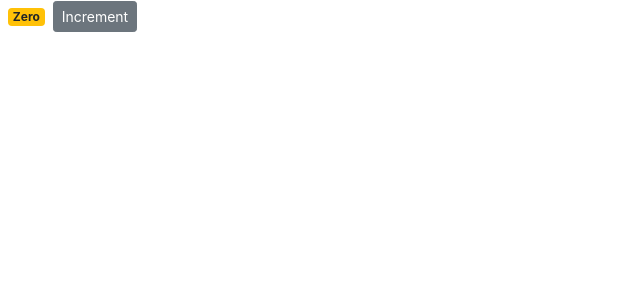
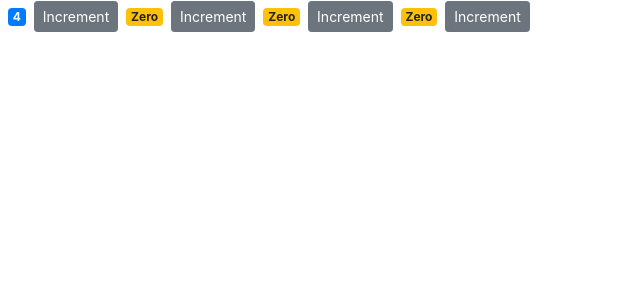
Before and after one commit to beeaklilu/react-repo, a React (Create React App) app in the folder react-app/: page / in a window 1280 px wide. Shown: the top 300 px of the page, without its empty margins (0-640 px from the left). Built offline with nearby package versions, Linux system fonts and the light colour scheme.

Commit message:
Handle list of components, pass values using props

```diff
--- a/react-app/src/components/counter.jsx
+++ b/react-app/src/components/counter.jsx
@@ -3,7 +3,7 @@
 
 class Counter extends Component {
     state  = {
-        count: 0,
+        value: this.props.value,
         tags: ['tag1','tag2','tag3']
 
     };
@@ -12,13 +12,14 @@
     //     // this.handleIncrement = this.handleIncrement.bind(this);
     // }
     handleIncrement = () => {
-        this.setState({count: this.state.count + 1})
+        this.setState({count: this.state.value + 1})
     }
     render() {
+        console.log('props', this.props)
         return (
         <React.Fragment>
             <span className={this.getBadgeClasses()}>{this.formatCount()}</span>
-            <button onClick={this.handleIncrement} className="btn btn-secondary btn-sm">Increment</button>
+            <button onClick={() => this.handleIncrement()} className="btn btn-secondary btn-sm">Increment</button>
 
             </React.Fragment>);
     }
@@ -29,12 +30,12 @@
     }
     getBadgeClasses() {
         let classes = "badge m-2 badge-";
-        classes += this.state.count === 0 ? "warning" : "primary";
+        classes += this.state.value === 0 ? "warning" : "primary";
         return classes;
     }
     formatCount(){
-        const {count} = this.state
-        return count === 0 ? 'Zero' : count;
+        const {value} = this.state
+        return value === 0 ? 'Zero' : value;
     }
 }
 
--- /dev/null
+++ b/react-app/src/components/counters.jsx
@@ -0,0 +1,22 @@
+import React, { Component } from 'react';
+import Counter from './counter';
+
+class Counters extends Component {
+    state = {
+        counters: [
+            {id: 1, value: 4},
+            {id: 2, value: 0},
+            {id: 3, value: 0},
+            {id: 4, value: 0},
+        ]
+     }
+    render() {
+        return ( <div>
+           {this.state.counters.map(counter =>
+           <Counter key={counter.id} value={counter.value} selected={true}
+           />)}
+        </div> );
+    }
+}
+
+export default Counters;
--- a/react-app/src/index.js
+++ b/react-app/src/index.js
@@ -3,10 +3,10 @@
 import './index.css'
 import App from './App';
 import "bootstrap/dist/css/bootstrap.css";
-import Counter from './components/counter';
+import Counters from './components/counters';
 
 
 
 const element = <h1>Hello World</h1>;
-ReactDOM.render(<Counter/>, document.getElementById('root'));
+ReactDOM.render(<Counters/>, document.getElementById('root'));
 console.log(element);
```
